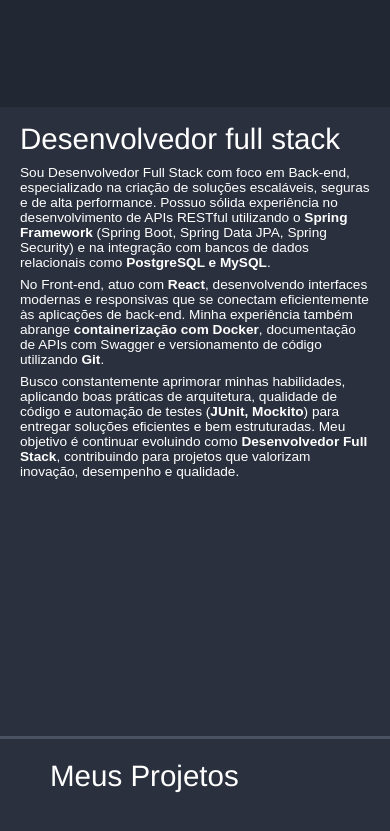
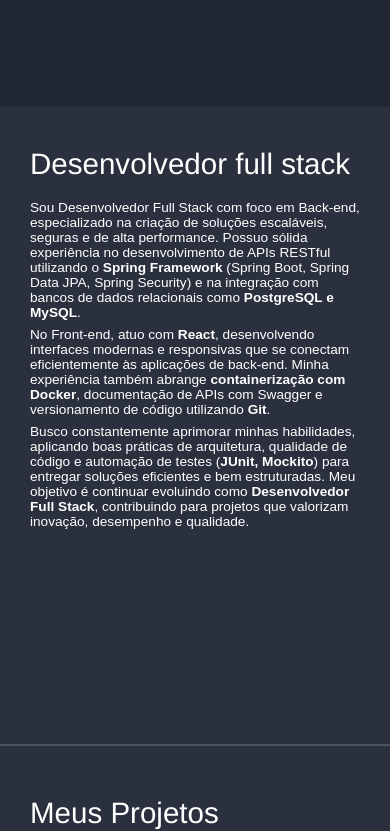
Before and after one commit to coalatz/my-project, a website: page index.html in a window 390 px wide. Shown: the part 315-1146 px from the top of the page. Drawn offline with nearby package versions, Linux system fonts and the light colour scheme.

Commit message:
h1 alignment

```diff
--- a/style.css
+++ b/style.css
@@ -84,7 +84,7 @@ body h1 {
 #description h1 {
   padding-top: 30px;
   padding-left: 50px;
-  margin-bottom: 20px;
+  margin-bottom: 15px;
 }
 
 #description p {
@@ -100,6 +100,11 @@ body h1 {
   flex-direction: column;
   clear: both;
   padding: 0 50px;
+}
+#projects h1 {
+  padding-top: 30px;
+  padding-left: 20px;
+  margin-bottom: 15px;
 }
 
 #projects-links {
@@ -137,7 +142,7 @@ body h1 {
 #hard-skills h1 {
   padding-top: 30px;
   padding-left: 50px;
-  margin-bottom: 20px;
+  margin-bottom: 15px;
 }
 
 #icons {
@@ -200,24 +205,26 @@ body h1 {
   }
   #description p {
     font-size: 3.5vw;
-    padding: 1% 10px;
+    padding: 1% 20px;
     flex-direction: column;
     width: auto;
   }
 
   #description h1 {
     font-size: 3.5vh;
-    margin: 0;
-    padding: 5px 10px;
+    padding-top: 30px;
+    padding-left: 20px;
   }
 
   #projects {
     display: flex;
     flex-direction: column;
     height: 100vh;
+    padding-left: 30px;
   }
   #projects h1 {
     font-size: 3.5vh;
+    padding-left: 0;
   }
   #projects-links {
     display: flex;
@@ -232,6 +239,9 @@ body h1 {
   #hard-skills {
     height: 10vh;
   }
+  #hard-skills h1 {
+    padding-left: 30px;
+  }
   #icons {
     height: 100vh;
     display: grid;
```
